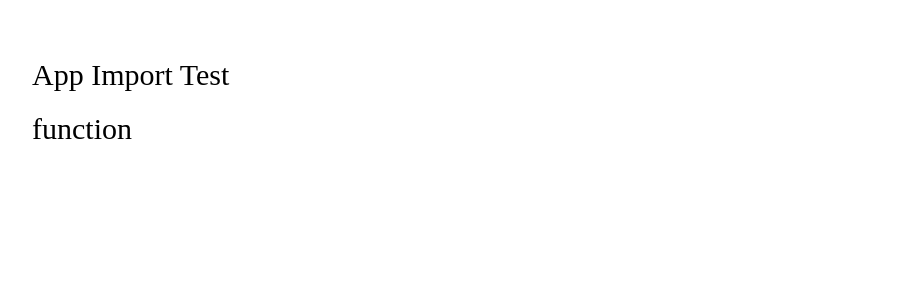
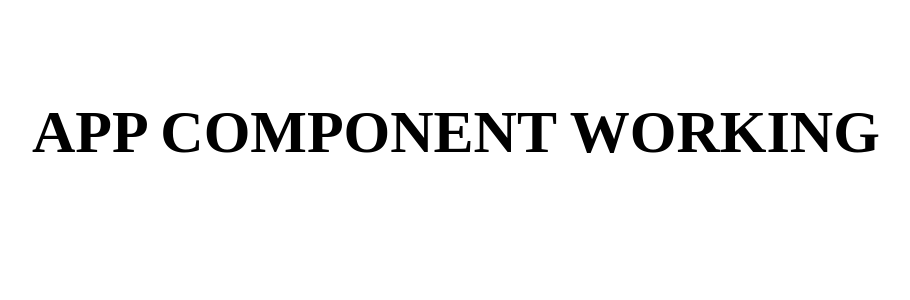
Before and after one commit to Shadow786s/ultimate-ai-translator-v2, a React (Vite) app in the folder frontend/: page / in a window 1280 px wide. Shown: the top 300 px of the page, without its empty margins (26-936 px from the left). Built offline with nearby package versions, Linux system fonts and the light colour scheme.

Commit message:
Update main.jsx

```diff
--- a/frontend/src/main.jsx
+++ b/frontend/src/main.jsx
@@ -6,19 +6,5 @@ import App from "./App.jsx";
 ReactDOM.createRoot(
   document.getElementById("root")
 ).render(
-  <div
-    style={{
-      minHeight: "100vh",
-      background: "white",
-      Textcolor: "black",
-      padding: "50px",
-      fontSize: "30px",
-    }}
-  >
-    <div>App Import Test</div>
-
-    <div style={{ marginTop: "20px" }}>
-      {typeof App}
-    </div>
-  </div>
+  <App />
 );
```
